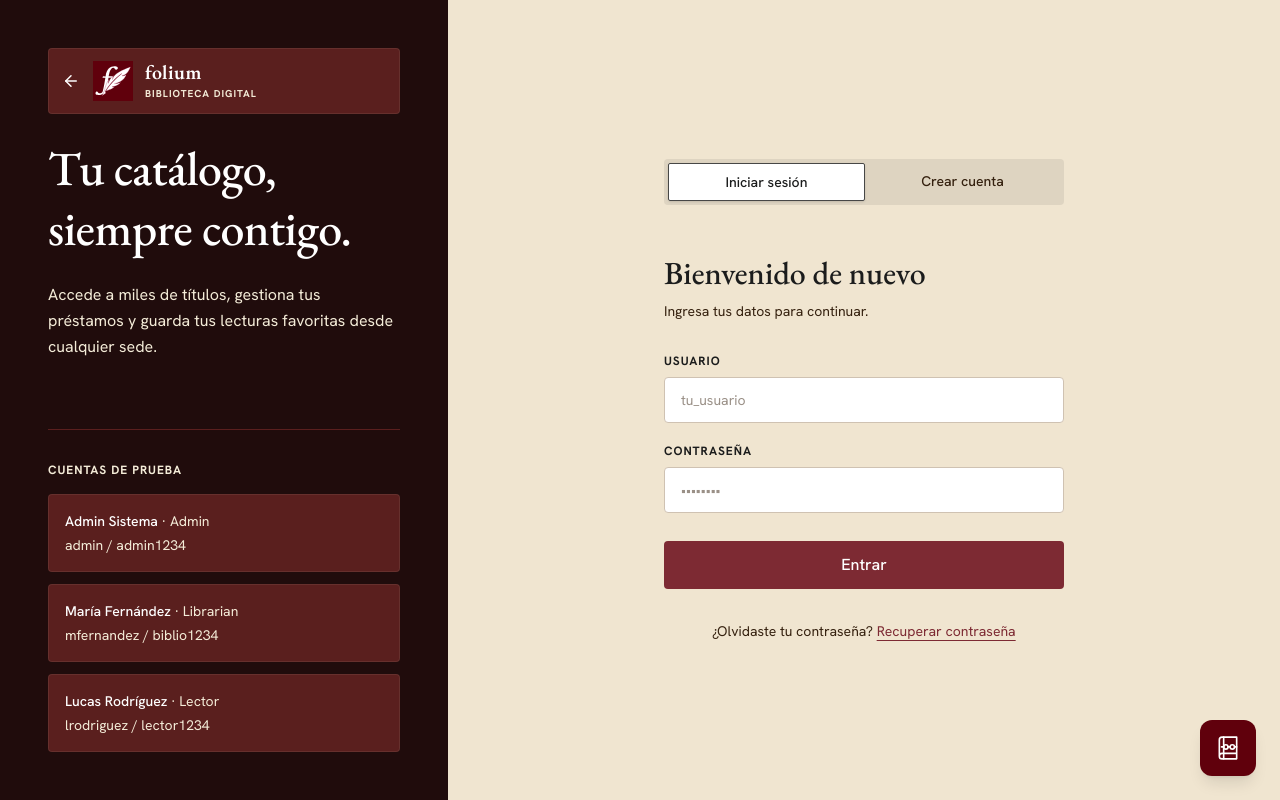
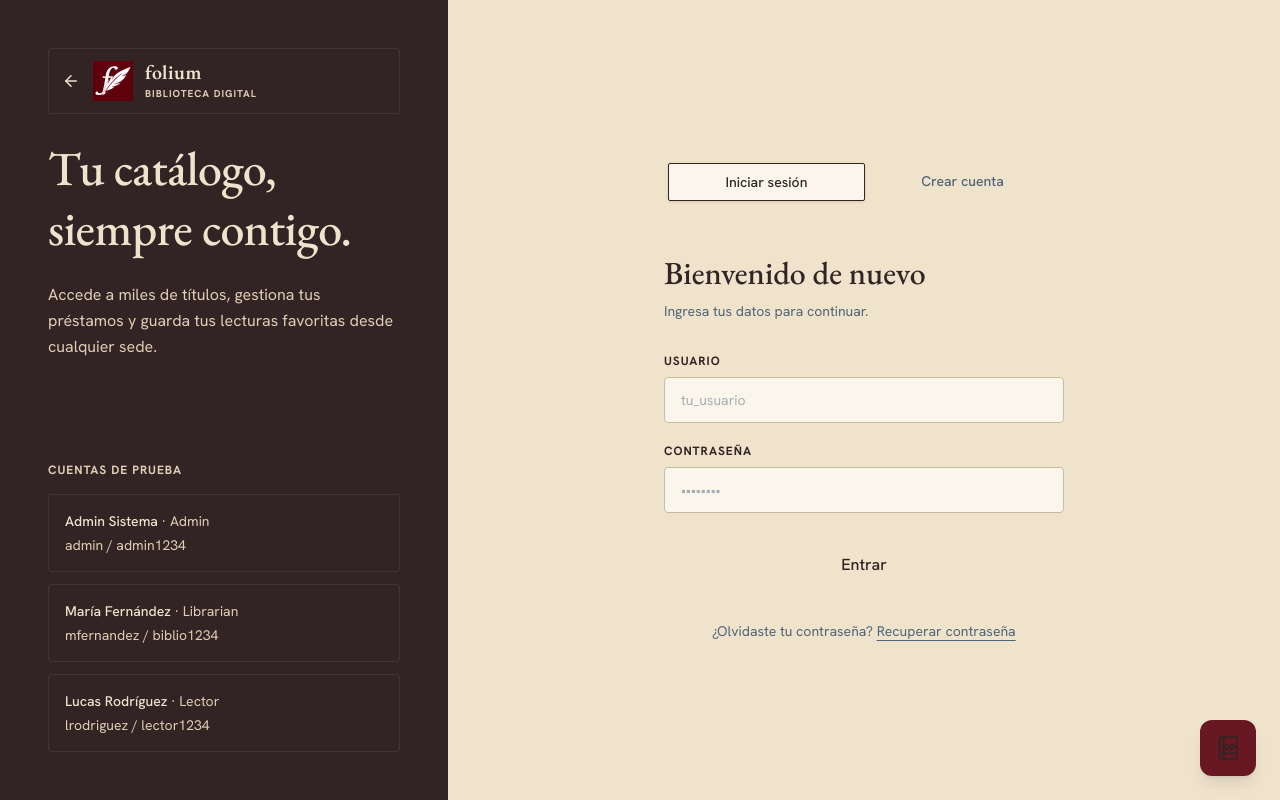
Before and after one commit to Facundo177/folium-web-app, a React (Vite) app: page /login in a window 1280 px wide. Built offline with nearby package versions, Linux system fonts and the light colour scheme; no server answers; some icons are missing.

Commit message:
Nueva paleta de colores para probar, sujeto a modificaciones

```diff
--- a/src/components/CatalogSearchComponents/FilterSection.jsx
+++ b/src/components/CatalogSearchComponents/FilterSection.jsx
@@ -2,20 +2,21 @@ import { useState } from "react";
 
 export default function FilterSection({ title, defaultOpen = false, children }) {
   const [isOpen, setIsOpen] = useState(defaultOpen);
+
   return (
-      <div className="border-b border-outline-variant/30 py-4">
+    <div className="border-b border-outline-variant/50 py-4">
       <button
         className="w-full flex justify-between items-center text-left focus:outline-none group"
         onClick={() => setIsOpen(!isOpen)}
       >
-          <span className="text-sm font-bold uppercase tracking-widest text-on-primary group-hover:text-on-tertiary-container transition-colors">
+        <span className="text-sm font-bold uppercase tracking-widest text-on-surface group-hover:text-primary transition-colors">
           {title}
         </span>
-          <span className="material-symbols-outlined text-[18px] text-outline group-hover:text-on-tertiary-container">
+        <span className="material-symbols-outlined text-[18px] text-on-surface-variant group-hover:text-primary transition-colors">
           {isOpen ? "expand_less" : "chevron_right"}
         </span>
       </button>
       {isOpen && <div className="mt-4 animate-fade-in">{children}</div>}
     </div>
   );
-  };
+}
--- a/src/components/CatalogSearchComponents/FilterSidebar.jsx
+++ b/src/components/CatalogSearchComponents/FilterSidebar.jsx
@@ -4,8 +4,6 @@ export default function FilterSidebar({
   activeCategory,
   setActiveCategory,
 }) {
-
-
   const categories = [
     "Gótico",
     "Terror Romántico",
@@ -15,12 +13,16 @@ export default function FilterSidebar({
   ];
 
   return (
-    <div className="bg-inverse-surface rounded-md p-5 border border-outline-variant/30 shadow-lg">
+    <div className="bg-surface-container rounded-md p-5 border border-outline-variant/50 shadow-md">
       <FilterSection title="Categorías" defaultOpen={true}>
         <div className="flex flex-col gap-3">
           <button
             onClick={() => setActiveCategory(null)}
-            className={`text-left text-xs uppercase tracking-widest transition-colors ${!activeCategory ? "text-on-tertiary-container font-bold" : "text-outline hover:text-on-primary"}`}
+            className={`text-left text-xs uppercase tracking-widest transition-colors ${
+              !activeCategory
+                ? "text-primary font-bold"
+                : "text-on-surface-variant hover:text-on-surface"
+            }`}
           >
             Todas
           </button>
@@ -28,7 +30,11 @@ export default function FilterSidebar({
             <button
               key={cat}
               onClick={() => setActiveCategory(cat)}
-              className={`text-left text-xs uppercase tracking-widest transition-colors ${activeCategory === cat ? "text-on-tertiary-container font-bold" : "text-outline hover:text-on-primary"}`}
+              className={`text-left text-xs uppercase tracking-widest transition-colors ${
+                activeCategory === cat
+                  ? "text-primary font-bold"
+                  : "text-on-surface-variant hover:text-on-surface"
+              }`}
             >
               {cat}
             </button>
--- a/src/index.css
+++ b/src/index.css
@@ -16,93 +16,59 @@
 
 @theme {
   /* =======================================================
-     MODO CLARO (POR DEFECTO)
+     MODO CLARO (POR DEFECTO) - Biblioteca Clásica
      ======================================================= */
 
-  /* -------------------------------------------------------
-     BACKGROUND (Fondos base - Pergamino)
-     ------------------------------------------------------- */
-  --color-background: #f0e5d0;
-  --color-on-background: #110e0d;
+  /* BACKGROUND */
+  --color-background: #f0e3cc; /* Parchment más luminoso para el fondo */
+  --color-on-background: #322325; /* ESPRESSO */
 
-  /* -------------------------------------------------------
-     SURFACES (Tarjetas, Paneles, Modales)
-     ------------------------------------------------------- */
-  --color-surface: #fbf9f8;
-  --color-on-surface: #1b1c1c;
-  --color-on-surface-variant: #35210f; /* Antique Brown para textos secundarios */
+  /* SURFACES */
+  --color-surface: #e0ceb4; /* PARCHMENT */
+  --color-on-surface: #322325; /* ESPRESSO */
+  --color-on-surface-variant: #4f6577; /* SLATE BLUE para textos secundarios/sutiles */
 
-  --color-surface-container-lowest: #ffffff;
-  --color-surface-container-low: #f4efe6;
-  --color-surface-container: #b0b0b0;
-  --color-surface-container-high: #e4ddcf;
-  --color-surface-container-highest: #d6cbbe;
+  --color-surface-container-lowest: #fbf6ec; /* Blanco antiguo */
+  --color-surface-container-low: #f0e3cc;
+  --color-surface-container: #e0ceb4; /* PARCHMENT base */
+  --color-surface-container-high: #ccba9f;
+  --color-surface-container-highest: #bda889;
 
-  --color-surface-variant: #e4ddcf;
-  --color-surface-tint: #c8c6c5;
+  --color-surface-variant: #ccba9f;
+  --color-surface-tint: #ba874b; /* ANTIQUE GOLD */
 
-  /* -------------------------------------------------------
-     PRIMARY (Acciones principales, Botones primarios)
-     ------------------------------------------------------- */
-  --color-primary: #110e0d; /* Black Sheep */
-  --color-on-primary: #ffffff;
+  /* PRIMARY (Acciones principales) */
+  --color-primary: #681822; /* BURGUNDY */
+  --color-on-primary: #f0e3cc; /* Parchment luminoso */
+  --color-primary-container: #322325; /* ESPRESSO */
+  --color-on-primary-container: #e0ceb4;
 
-  --color-primary-container: #200c0c; /* Black Rooster */
-  --color-on-primary-container: #f4ecd8;
+  /* SECONDARY (Elementos secundarios y botones) */
+  --color-secondary: #4f6577; /* SLATE BLUE */
+  --color-on-secondary: #f0e3cc;
+  --color-secondary-container: #ba874b; /* ANTIQUE GOLD */
+  --color-on-secondary-container: #322325;
 
-  --color-primary-fixed: #e5e2e1;
-  --color-primary-fixed-dim: #c8c6c5;
-  --color-on-primary-fixed: #1c1b1b;
-  --color-on-primary-fixed-variant: #474746;
+  /* TERTIARY (Acentos vibrantes) */
+  --color-tertiary: #ba874b; /* ANTIQUE GOLD */
+  --color-on-tertiary: #322325;
+  --color-tertiary-container: #681822; /* BURGUNDY */
+  --color-on-tertiary-container: #e0ceb4;
 
-  /* -------------------------------------------------------
-     SECONDARY (Elementos secundarios)
-     ------------------------------------------------------- */
-  --color-secondary: #55412f; /* Antique Brown */
-  --color-on-secondary: #ffffff;
+  /* OUTLINE / BORDES */
+  --color-outline: #ba874b; /* ANTIQUE GOLD */
+  --color-outline-variant: #ccba9f; /* Parchment oscurecido */
 
-  --color-secondary-container: #e4ddcf;
-  --color-on-secondary-container: #110e0d;
-
-  --color-secondary-fixed: #e3e2e0;
-  --color-secondary-fixed-dim: #c7c6c5;
-  --color-on-secondary-fixed: #1a1c1b;
-  --color-on-secondary-fixed-variant: #464746;
-
-  /* -------------------------------------------------------
-     TERTIARY (Acentos - Rojo Folium)
-     ------------------------------------------------------- */
-  --color-tertiary: #640606; /* Vampire Hunter */
-  --color-on-tertiary: #ffffff;
-
-  --color-tertiary-container: #60000c;
-  --color-on-tertiary-container: #ffdada;
-
-  --color-tertiary-fixed: #ffdada;
-  --color-tertiary-fixed-dim: #ffb3b6;
-  --color-on-tertiary-fixed: #40000c;
-  --color-on-tertiary-fixed-variant: #7d2a33;
-
-  /* -------------------------------------------------------
-     OUTLINE / BORDES
-     ------------------------------------------------------- */
-  --color-outline: #858383;
-  --color-outline-variant: #cfc2b2;
-
-  /* -------------------------------------------------------
-     ERROR
-     ------------------------------------------------------- */
+  /* ERROR */
   --color-error: #ba1a1a;
   --color-on-error: #ffffff;
   --color-error-container: #ffdad6;
   --color-on-error-container: #410002;
 
-  /* -------------------------------------------------------
-     INVERSE (Para Tooltips o Snacksbars)
-     ------------------------------------------------------- */
-  --color-inverse-surface: #5a1f1e;
-  --color-inverse-on-surface: #fbf9f8;
-  --color-inverse-primary: #c8c6c5;
+  /* INVERSE */
+  --color-inverse-surface: #322325; /* ESPRESSO */
+  --color-inverse-on-surface: #e0ceb4; /* PARCHMENT */
+  --color-inverse-primary: #ba874b; /* ANTIQUE GOLD */
 
   /* =======================================================
      BORDER RADIUS
@@ -201,56 +167,51 @@
 
 /* 2. Reemplazo de las variables de color cuando el modo oscuro está activo */
 @layer base {
+
   .dark {
     /* BACKGROUND */
-    --color-background: #110e0d;
-    --color-on-background: #f4ecd8;
+    --color-background: #1c1314; /* Espresso muy profundo */
+    --color-on-background: #e0ceb4; /* PARCHMENT */
 
     /* SURFACES */
-    --color-surface: #130f0e;
-    --color-on-surface: #F0D8D8;
-    --color-on-surface-variant: #eee6e2; /* Butcher paper */
+    --color-surface: #322325; /* ESPRESSO */
+    --color-on-surface: #e0ceb4; /* PARCHMENT */
+    --color-on-surface-variant: #ba874b; /* ANTIQUE GOLD para destacar textos secundarios */
 
-    --color-surface-container-lowest: #2B2121;
-    --color-surface-container-low: #181210;
-    --color-surface-container: #575351;
-    --color-surface-container-high: #221a16;
-    --color-surface-container-highest: #2c2017;
+    --color-surface-container-lowest: #140d0e;
+    --color-surface-container-low: #221719;
+    --color-surface-container: #322325; /* ESPRESSO base */
+    --color-surface-container-high: #433033;
+    --color-surface-container-highest: #543d41;
 
-    --color-surface-variant: #251b16;
+    --color-surface-variant: #433033;
 
     /* PRIMARY */
-    --color-primary: #f4ecd8;
-    --color-on-primary: #110e0d;
-    --color-primary-container: #340c0c;
-    --color-on-primary-container: #f4ecd8;
+    --color-primary: #ba874b; /* ANTIQUE GOLD (Brilla espectacular sobre fondo oscuro) */
+    --color-on-primary: #322325; /* ESPRESSO */
+    --color-primary-container: #681822; /* BURGUNDY */
+    --color-on-primary-container: #e0ceb4; /* PARCHMENT */
 
     /* SECONDARY */
-    --color-secondary: #b59785;
-    --color-on-secondary: #110e0d;
-    --color-secondary-container: #2c2017;
-    --color-on-secondary-container: #e4ddcf;
+    --color-secondary: #4f6577; /* SLATE BLUE */
+    --color-on-secondary: #e0ceb4;
+    --color-secondary-container: #433033; /* Espresso claro */
+    --color-on-secondary-container: #ba874b; /* ANTIQUE GOLD */
 
-    /* TERTIARY (Acentos Rojos) */
-    --color-tertiary: #ffb3b6; /* Rojo más brillante para contraste oscuro */
-    --color-on-tertiary: #ffffff;
-    --color-tertiary-container: #4a0e14;
-    --color-on-tertiary-container: #ffdad6;
+    /* TERTIARY */
+    --color-tertiary: #681822; /* BURGUNDY */
+    --color-on-tertiary: #e0ceb4;
+    --color-tertiary-container: #ba874b; /* ANTIQUE GOLD */
+    --color-on-tertiary-container: #322325;
 
     /* OUTLINES */
-    --color-outline: #a78a70;
-    --color-outline-variant: #340c0c;
-
-    /* ERROR */
-    --color-error: #ffb4ab;
-    --color-on-error: #690005;
-    --color-error-container: #93000a;
-    --color-on-error-container: #ffdad6;
+    --color-outline: #ba874b; /* ANTIQUE GOLD */
+    --color-outline-variant: #543d41; /* Borde sutil oscuro */
 
     /* INVERSE */
-    --color-inverse-surface: #e4ddcf;
-    --color-inverse-on-surface: #110e0d;
-    --color-inverse-primary: #55412f;
+    --color-inverse-surface: #e0ceb4; /* PARCHMENT */
+    --color-inverse-on-surface: #322325; /* ESPRESSO */
+    --color-inverse-primary: #681822; /* BURGUNDY */
   }
 }
 
--- a/src/pages/Inventory.jsx
+++ b/src/pages/Inventory.jsx
@@ -28,7 +28,7 @@ export const Inventory = () => {
   return (
     <>
       <main className="flex-1 flex flex-col min-h-screen">
-        <TopNavigationBar />
+        {/* <TopNavigationBar /> */}
 
         <div className="flex-1 p-margin-edge md:p-stack-lg max-w-[1280px] mx-auto w-full">
           {/* <PageHeader />
```
Also changed, not shown: src/components/CatalogSearchComponents/CatalogBookCard.jsx (+25 -22 lines), src/components/SideBar.jsx (+17 -25 lines), src/pages/CatalogSearchPage.jsx (+11 -19 lines). Lines whose indentation alone changed are shown as unchanged.
